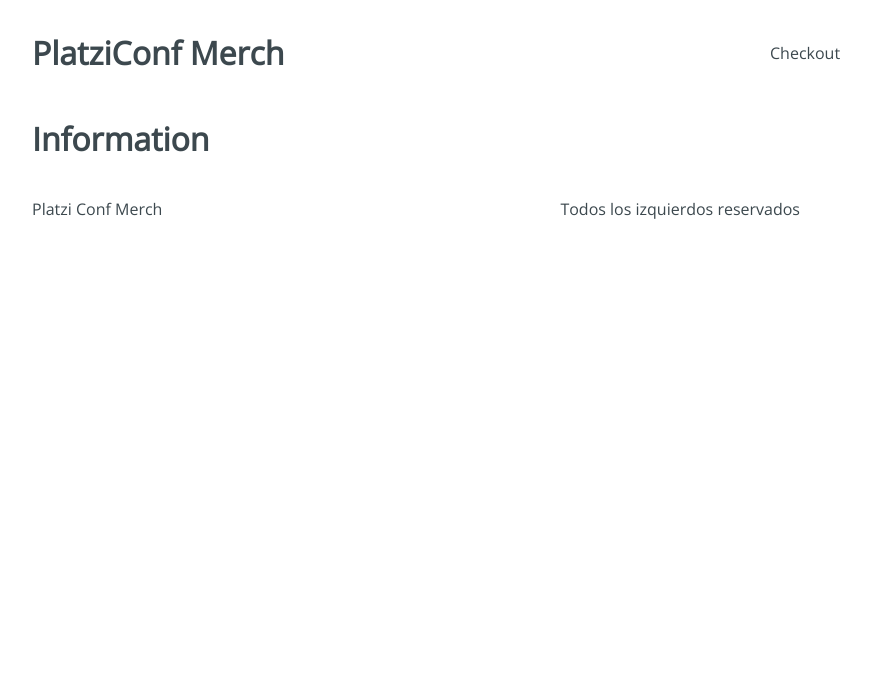
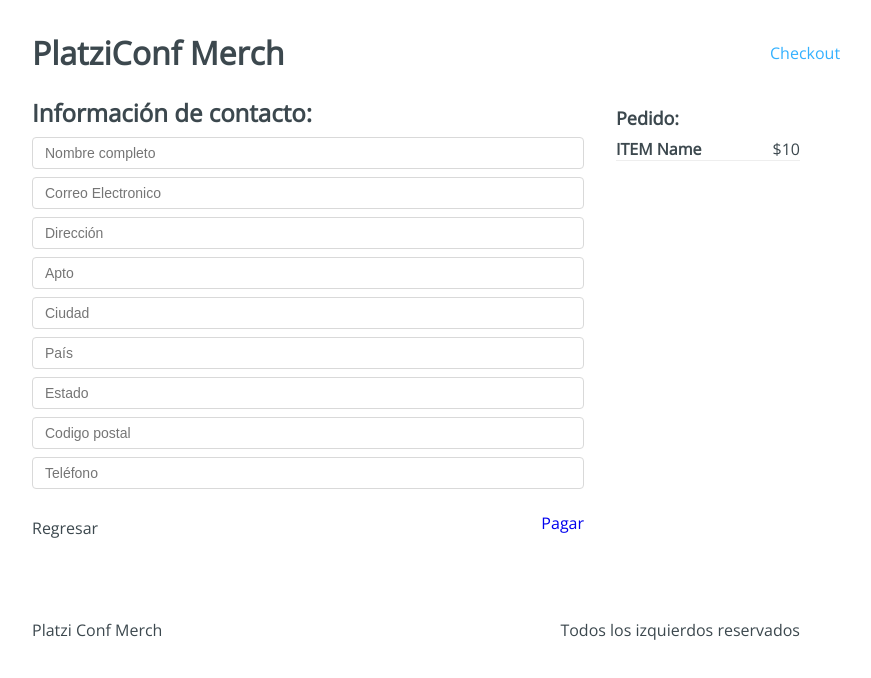
Before and after one commit to MatiasCeb/Platzi-conf-merch, a React app: page /checkout/information in a window 1280 px wide. Shown: the top 678 px of the page, without its empty margins (224-1095 px from the left). Built offline with nearby package versions, Linux system fonts and the light colour scheme.

Commit message:
component structure, css and links

```diff
--- a/src/components/Header.jsx
+++ b/src/components/Header.jsx
@@ -1,4 +1,5 @@
 import React from "react";
+import { Link } from "react-router-dom";
 import "../styles/components/Header.css"
 
 const Header = () => {
@@ -6,7 +7,9 @@
         <div className="Header">
             <h1 className="Header-title">PlatziConf Merch</h1>
             <div className="Header-checkout">
-                Checkout
+                <Link to="/checkout">
+                    Checkout
+                </Link>
             </div>
         </div>
     )
--- a/src/containers/Checkout.jsx
+++ b/src/containers/Checkout.jsx
@@ -1,8 +1,27 @@
 import React from "react";
+import { Link } from "react-router-dom";
+import "../styles/components/Checkout.css";
 
 const Checkout = () => {
     return (
-        <h1>Checkout</h1>
+        <div className="Ckeckout">
+            <div className="Checkout-content">
+                <h3>Lista de Pedidos:</h3>
+                <div className="Checkout-item">
+                    <div className="Checkout-element">
+                        <h4>ITEM name</h4>
+                        <span>$10</span>
+                    </div>
+                    <button type="button">Eliminar</button>
+                </div>
+            </div>
+            <div className="Checkout-sidebar">
+                <h3>Precio Total: $10</h3>
+                <Link to="/checkout/information">
+                    <button type="button">Continuar pedido</button>
+                </Link>
+            </div>
+        </div>
     );
 }
 
--- a/src/containers/Information.jsx
+++ b/src/containers/Information.jsx
@@ -1,8 +1,48 @@
 import React from "react";
+import { Link } from "react-router-dom";
+import "../styles/components/Information.css";
 
 const Information = () => {
     return (
-        <h1>Information</h1>
+        <div className="Information">
+            <div className="Information-content">
+                <div className="Information-head">
+                    <h2>Información de contacto:</h2>
+                </div>
+                <div className="Information-form">
+                    <form action="">
+                        <input type="text" placeholder="Nombre completo" name="name" />
+                        <input type="text" placeholder="Correo Electronico" name="email" />
+                        <input type="text" placeholder="Dirección" name="address" />
+                        <input type="text" placeholder="Apto" name="apto" />
+                        <input type="text" placeholder="Ciudad" name="city" />
+                        <input type="text" placeholder="País" name="country" />
+                        <input type="text" placeholder="Estado" name="state" />
+                        <input type="text" placeholder="Codigo postal" name="cp" />
+                        <input type="text" placeholder="Teléfono" name="phone" />
+                    </form>
+                </div>
+                <div className="Information-buttons">
+                    <div className="Information-back">
+                        Regresar
+                    </div>
+                    <div className="Information-next">
+                        <Link to="/checkout/payment">
+                            Pagar
+                        </Link>
+                    </div>
+                </div>
+            </div>
+            <div className="Information-sidebar">
+                <h3>Pedido:</h3>
+                <div className="Information-item">
+                    <div className="Information-element">
+                        <h4>ITEM Name</h4>
+                        <span>$10</span>
+                    </div>
+                </div>
+            </div>
+        </div>
     );
 }
 
--- a/src/containers/Payment.jsx
+++ b/src/containers/Payment.jsx
@@ -2,7 +2,14 @@
 
 const Payment = () => {
     return (
-        <h1>Payment</h1>
+        <div className="Payment">
+            <div className="Payment-content">
+                <h3>Resumen del pedido:</h3>
+                <div className="Payment-button">
+                    Botón de pago con Paypal
+                </div>
+            </div>
+        </div>
     );
 }
 
--- a/src/containers/Succes.jsx
+++ b/src/containers/Succes.jsx
@@ -1,8 +1,17 @@
 import React from "react";
+import "../styles/components/Success.css";
 
 const Succes = () => {
     return (
-        <h1>Succes</h1>
+        <div className="Succes">
+            <div className="Success-content">
+                <h2>Oscar, gracias por tu compra</h2>
+                <span>Tu pedido llegara en 3 días a tu dirección</span>
+                <div className="Success-map">
+                    Google Maps
+                </div>
+            </div>
+        </div>
     );
 }
 
--- a/src/routes/App.jsx
+++ b/src/routes/App.jsx
@@ -18,7 +18,7 @@
                     <Route exact path="/checkout" component={Checkout} />
                     <Route exact path="/checkout/information" component={Information} />
                     <Route exact path="/checkout/payment" component={Payment} />
-                    <Route exact path="/checkout/succes" component={Succes} />
+                    <Route exact path="/checkout/success" component={Succes} />
                     <Route component={NotFound} />
                 </Switch>
             </Layout>
```
